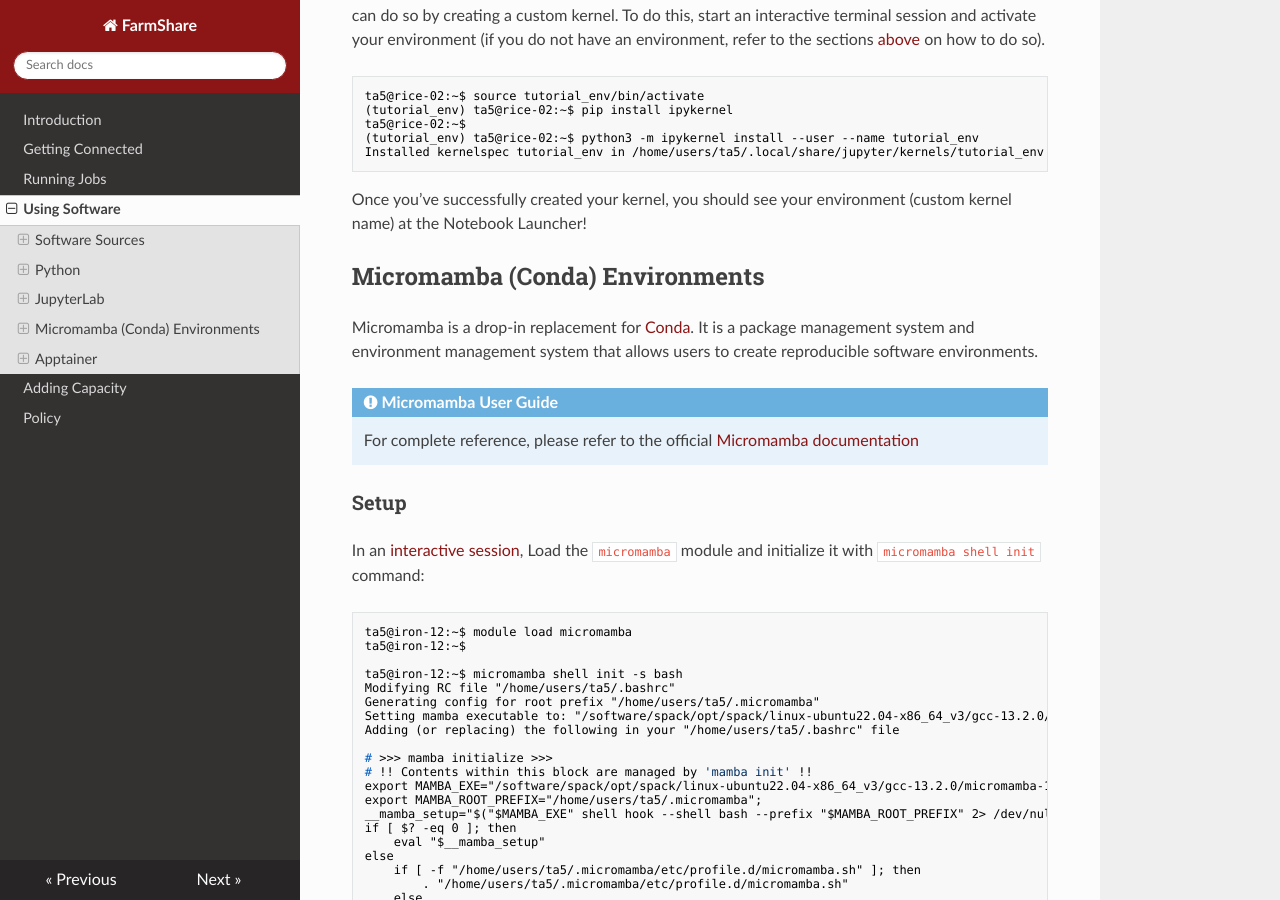
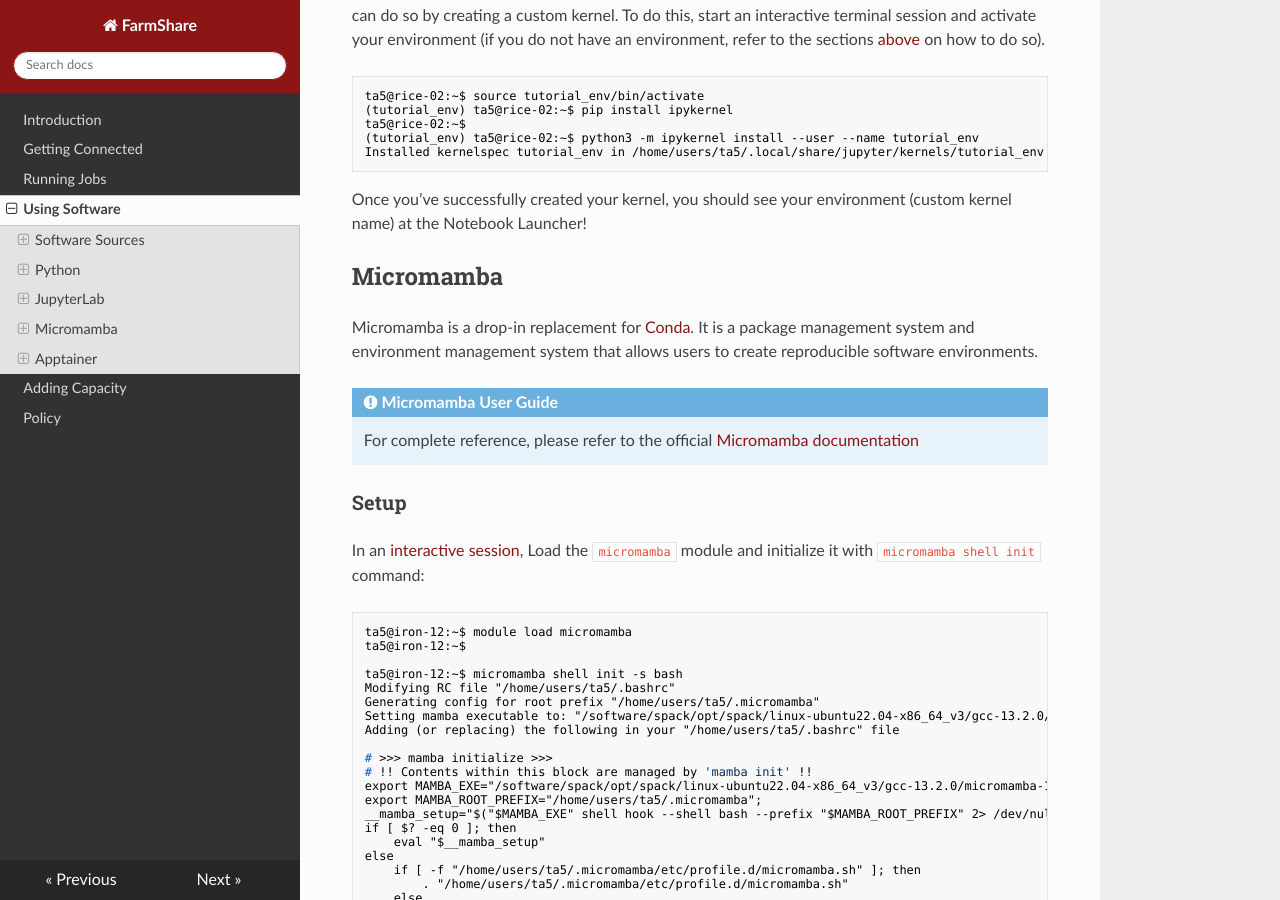
Before and after one commit to stanford-rc/farmshare-docs, an MkDocs documentation site: the page built from docs/software.md, in a window 1280 px wide and 900 px high, scrolled down 6318 px. Built offline with MkDocs 1.6.1, drawn with Linux system fonts in a browser that asks for light colours; nearby versions of some CDN libraries.

Commit message:
updated micromamba section

```diff
--- a/docs/software.md
+++ b/docs/software.md
@@ -276,7 +276,7 @@ Installed kernelspec tutorial_env in /home/users/ta5/.local/share/jupyter/kernel
 
 Once you've successfully created your kernel, you should see your environment (custom kernel name) at the Notebook Launcher!
 
-## Micromamba (Conda) Environments
+## Micromamba
 
 Micromamba is a drop-in replacement for [Conda](https://conda.io/). It is a package management system and environment management system that allows users to create reproducible software environments.
 
```
